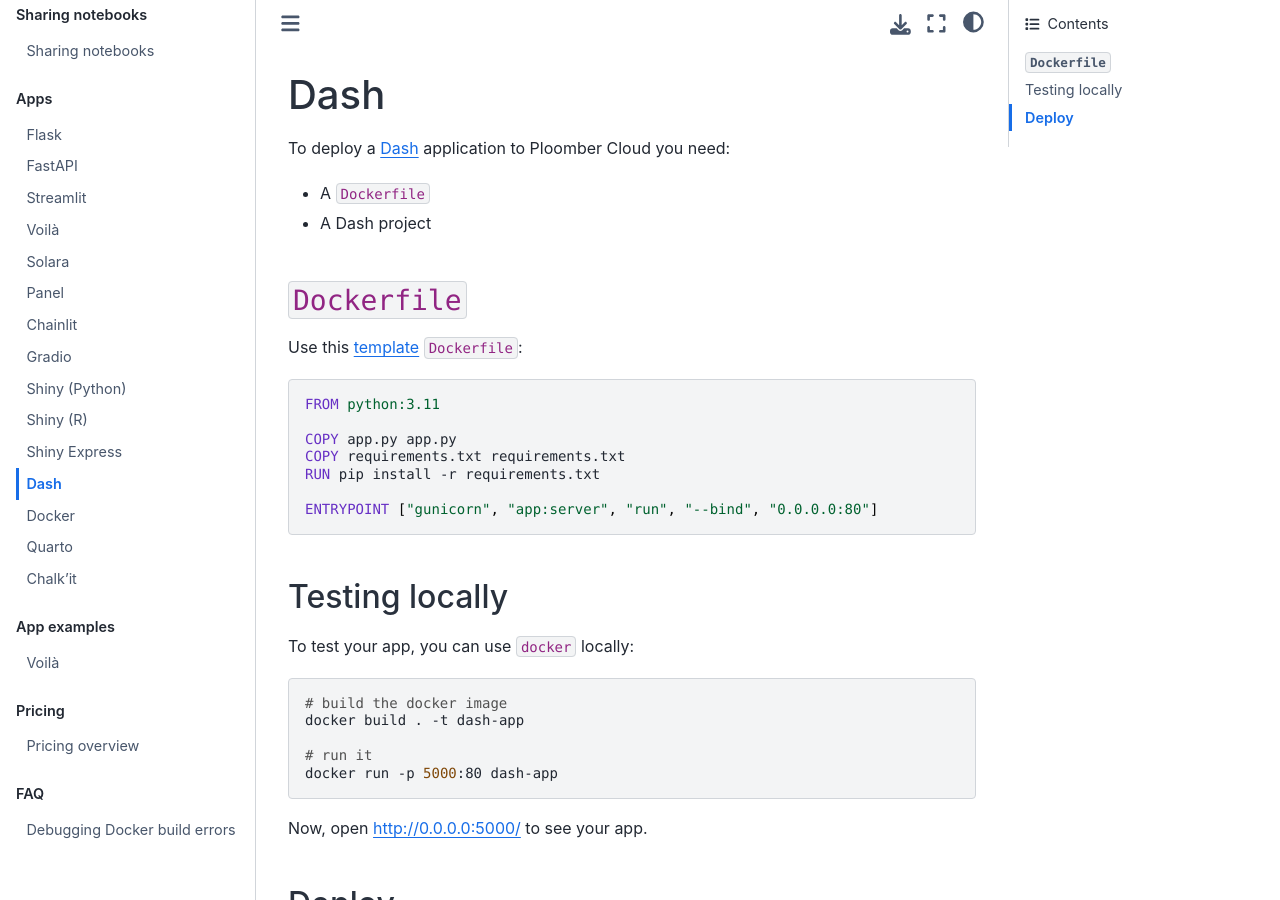
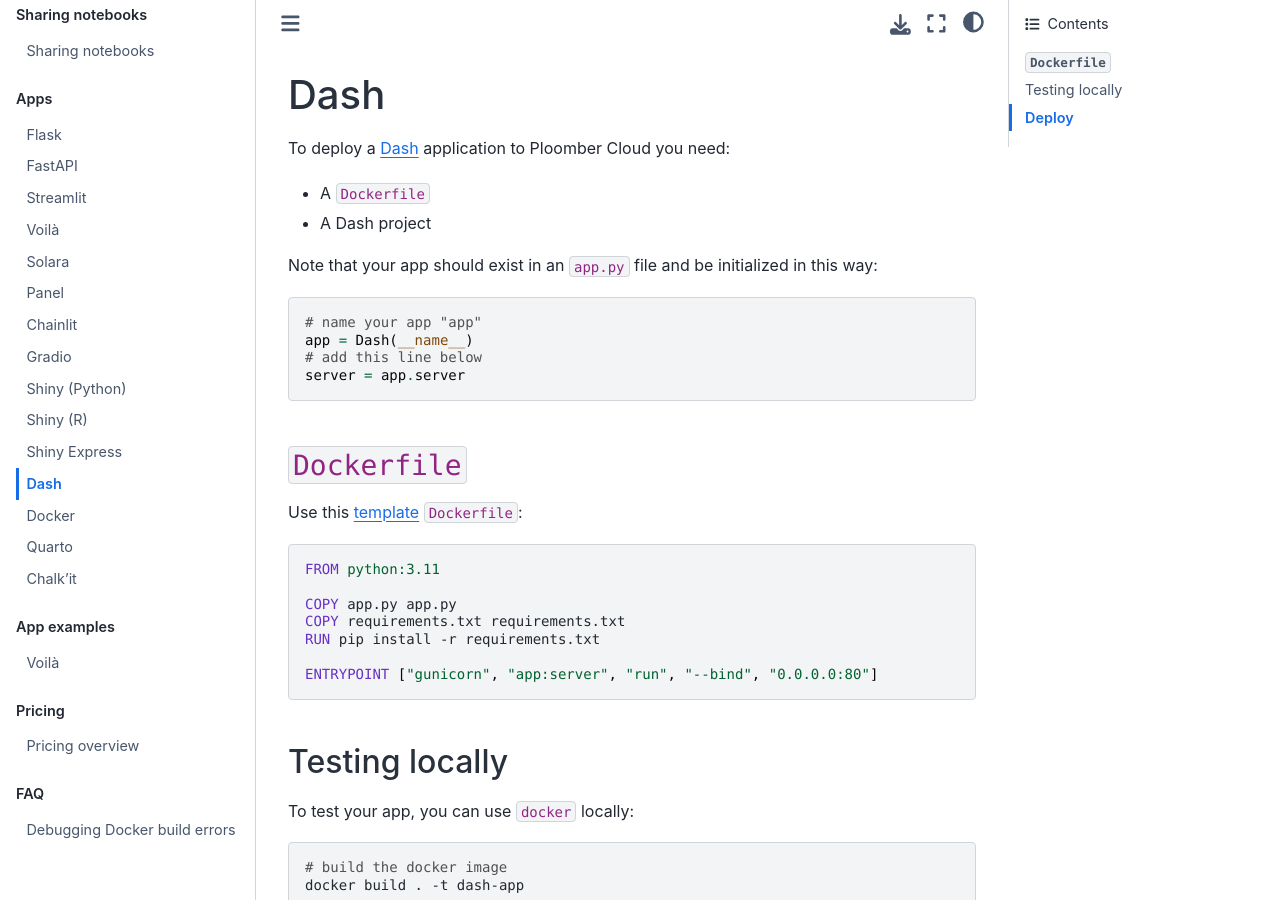
Before and after one commit to ploomber/doc, a Jupyter Book: the page built from doc/apps/dash.md, in a window 1280 px wide and 900 px high. Built offline with Jupyter Book 1.0.4 settings and Sphinx 7.4.7 and the Sphinx Book theme 1.1.4, drawn with Linux system fonts in a browser that asks for light colours.

Commit message:
updates dash instructions

````diff
--- a/doc/apps/dash.md
+++ b/doc/apps/dash.md
@@ -4,6 +4,15 @@
 
 - A `Dockerfile`
 - A Dash project
+
+Note that your app should exist in an `app.py` file and be initialized in this way:
+
+```python
+# name your app "app"
+app = Dash(__name__)
+# add this line below
+server = app.server
+```
 
 ## `Dockerfile`
 
````
Also changed, not shown: 1 other file.
